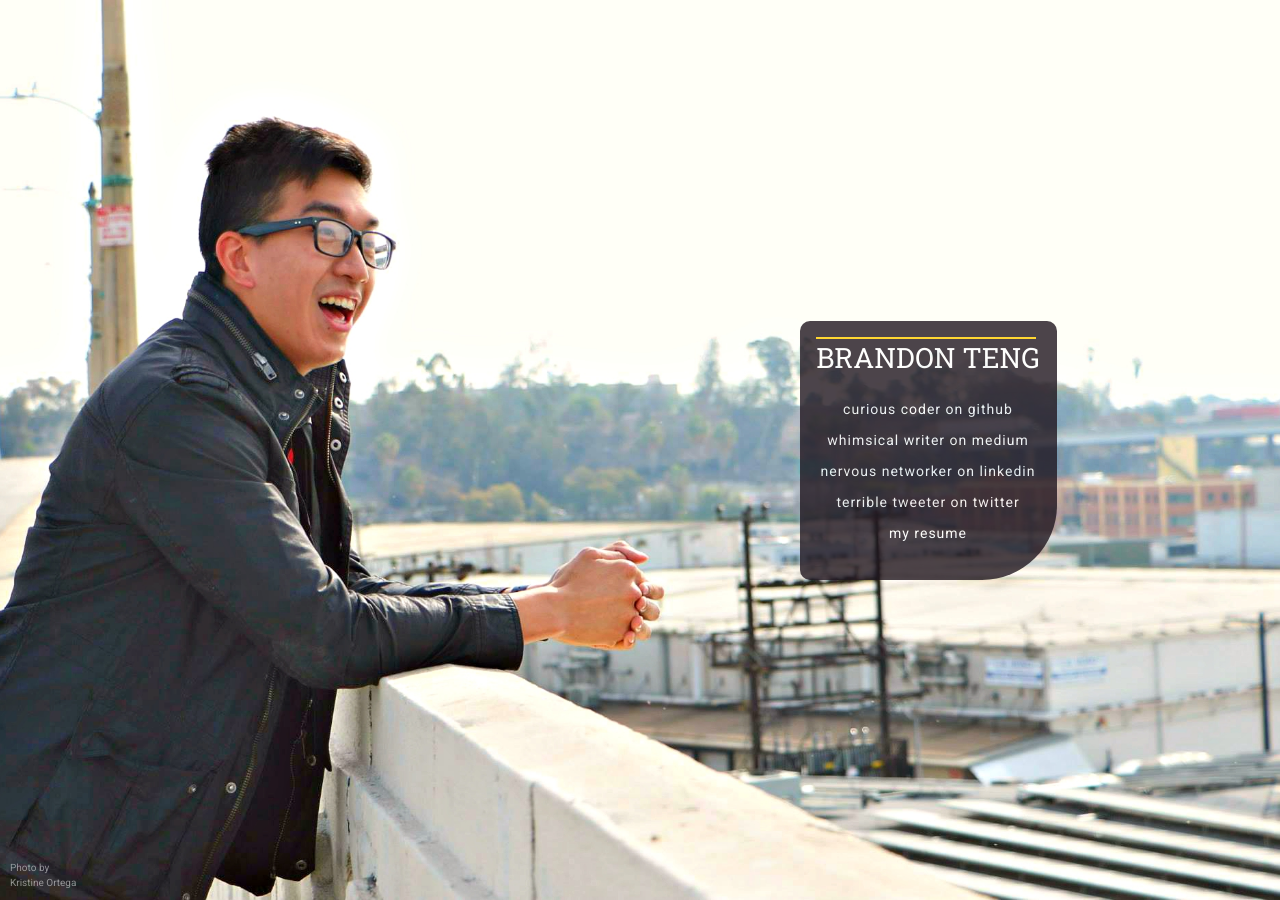
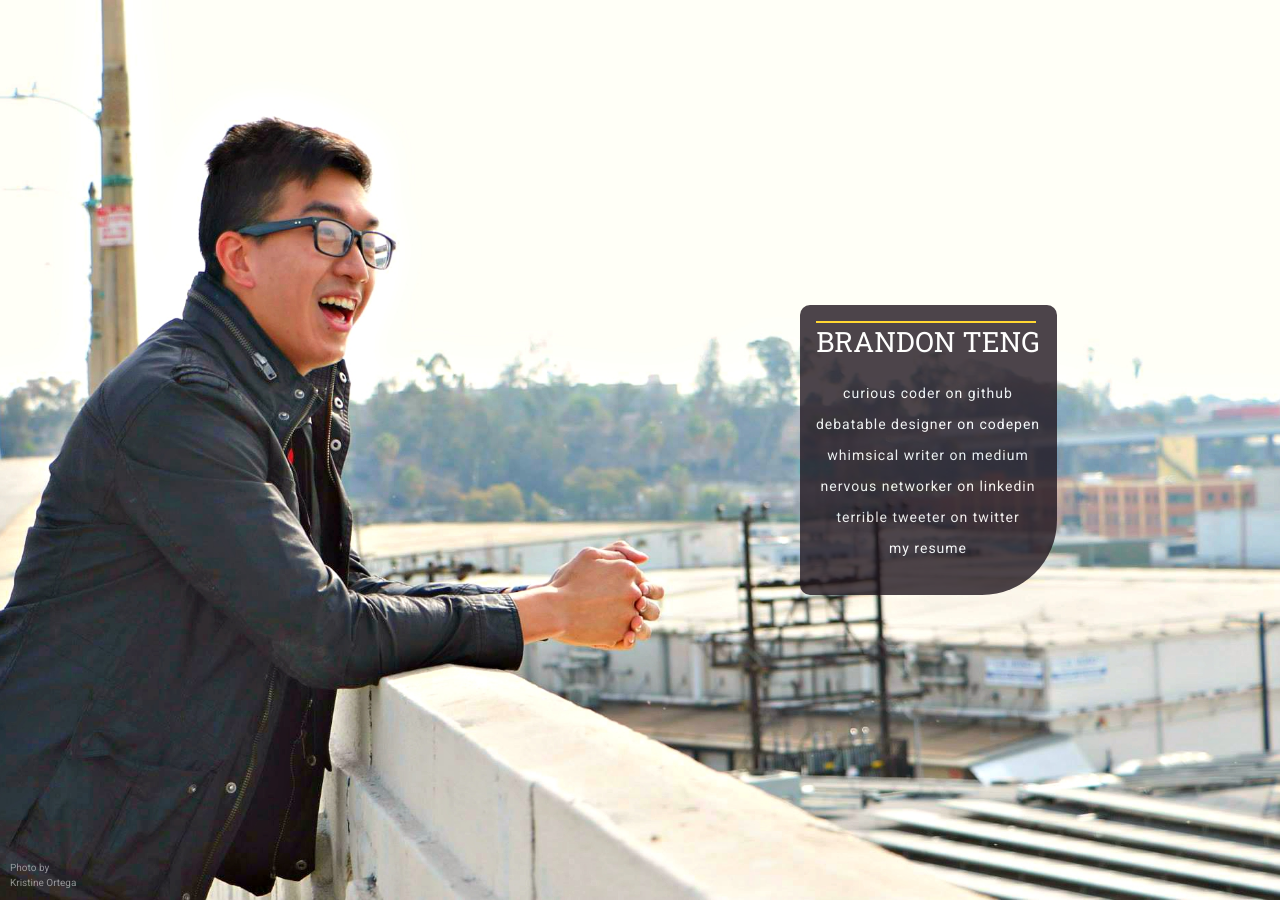
Before and after one commit to bteng22/bteng22.github.io, a Jekyll site: the page built from 00-index.html, in a window 1280 px wide. Built offline with Jekyll 4.4.1, drawn with Linux system fonts in a browser that asks for light colours.

Commit message:
adding codepen link

```diff
--- a/_includes/content.html
+++ b/_includes/content.html
@@ -5,6 +5,9 @@
       <ul class="content-list flex-column">
         <a href="https://github.com/{{ site.username }}" target="_blank" class="content-list--item">
           <li>Curious coder on Github</li>
+        </a>
+        <a href="http://codepen.io/{{ site.username }}" target="_blank" class="content-list--item">
+          <li>Debatable designer on Codepen</li>
         </a>
         <a href="https://medium.com/@{{ site.username }}" target="_blank" class="content-list--item">
           <li>Whimsical writer on Medium</li>
```
